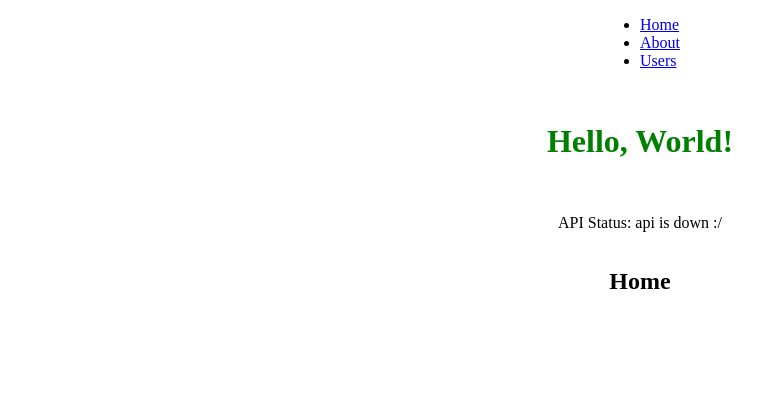
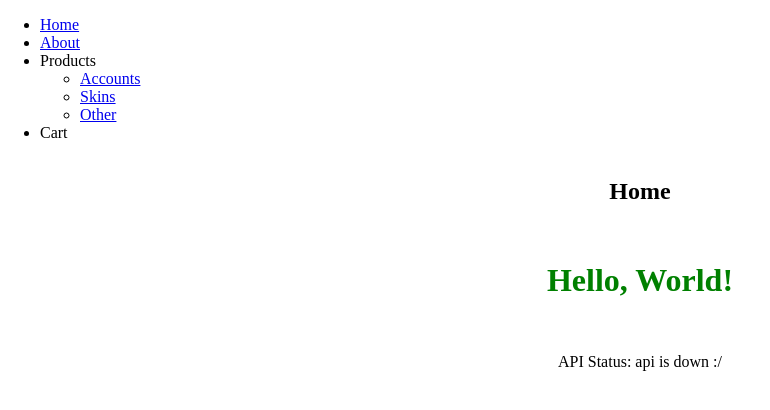
Before and after one commit to UnrealCoderz/GraceShopper, a React (Create React App) app: page / in a window 1280 px wide. Shown: the top 410 px of the page, without its empty margins (0-770 px from the left). Built offline with nearby package versions, Linux system fonts and the light colour scheme; no server answers.

Commit message:
navbar made and with main switch/routes

```diff
--- a/src/components/App.js
+++ b/src/components/App.js
@@ -1,73 +1,82 @@
-import React, { useState, useEffect } from "react";
-import {
-  BrowserRouter as Router,
-  Switch,
-  Route,
-  Link
-} from "react-router-dom";
+import React, { useState, useEffect } from 'react';
+import { BrowserRouter as Router, Link, Route, Switch } from 'react-router-dom';
 import { getAPIHealth } from '../axios-services';
 import '../style/App.css';
+import cartImage from '../styles/cart.png';
+import CartSidebar from './CartSidebar';
 
-export default function App() {
+const Home = () => <h2>Home</h2>;
+const About = () => <h2>About</h2>;
+const Products = () => <h2>Products</h2>;
+const Accounts = () => <h2>Accounts</h2>;
+const Skins = () => <h2>Skins</h2>;
+const Other = () => <h2>Other</h2>;
+
+const App = () => {
   const [APIHealth, setAPIHealth] = useState('');
+  const [cartOpen, setCartOpen] = useState(false)
+
+  const toggleCart = () => {
+    setCartOpen(!cartOpen);
+  };
+
   useEffect(() => {
-    // follow this pattern inside your useEffect calls:
-    // first, create an async function that will wrap your axios service adapter
-    // invoke the adapter, await the response, and set the data
     const getAPIStatus = async () => {
       const { healthy } = await getAPIHealth();
       setAPIHealth(healthy ? 'api is up! :D' : 'api is down :/');
     };
 
-    // second, after you've defined your getter above
-    // invoke it immediately after its declaration, inside the useEffect callback
     getAPIStatus();
   }, []);
+
   return (
     <Router>
-      <div className="app-container">
-        <nav>
-          <ul>
-            <li>
+      <div>
+        <nav className="navbar">
+          <ul className="nav-list">
+            <li className="nav-item">
               <Link to="/">Home</Link>
             </li>
-            <li>
+            <li className="nav-item">
               <Link to="/about">About</Link>
             </li>
-            <li>
-              <Link to="/users">Users</Link>
+            <li className="nav-item dropdown">
+              <span className="dropdown-toggle">Products</span>
+              <ul className="dropdown-menu">
+                <li>
+                  <Link to="/products/accounts">Accounts</Link>
+                </li>
+                <li>
+                  <Link to="/products/skins">Skins</Link>
+                </li>
+                <li>
+                  <Link to="/products/other">Other</Link>
+                </li>
+              </ul>
+            </li>
+            <li className="nav-item cart" onClick={toggleCart}>
+              <span className={cartImage}>Cart</span>
+              {cartOpen && <CartSidebar />}
             </li>
           </ul>
         </nav>
-        <h1>Hello, World!</h1>
-        <p>API Status: {APIHealth}</p>
 
-        {/* A <Switch> looks through its children <Route>s and
-            renders the first one that matches the current URL. */}
-        <Switch>
-          <Route path="/about">
-            <About />
-          </Route>
-          <Route path="/users">
-            <Users />
-          </Route>
-          <Route path="/">
-            <Home />
-          </Route>
-        </Switch>
+        <div className="app-container">
+          <Switch>
+            <Route exact path="/" component={Home} />
+            <Route path="/about" component={About} />
+            <Route exact path="/products" component={Products} />
+            <Route path="/products/accounts" component={Accounts} />
+            <Route path="/products/skins" component={Skins} />
+            <Route path="/products/other" component={Other} />
+            <Route path="/cart" component={CartSidebar} />
+          </Switch>
+          <h1>Hello, World!</h1>
+          <p>API Status: {APIHealth}</p>
+        </div>
       </div>
     </Router>
   );
-}
+};
 
-function Home() {
-  return <h2>Home</h2>;
-}
-
-function About() {
-  return <h2>About</h2>;
-}
-
-function Users() {
-  return <h2>Users</h2>;
-}
+export default App;
```
